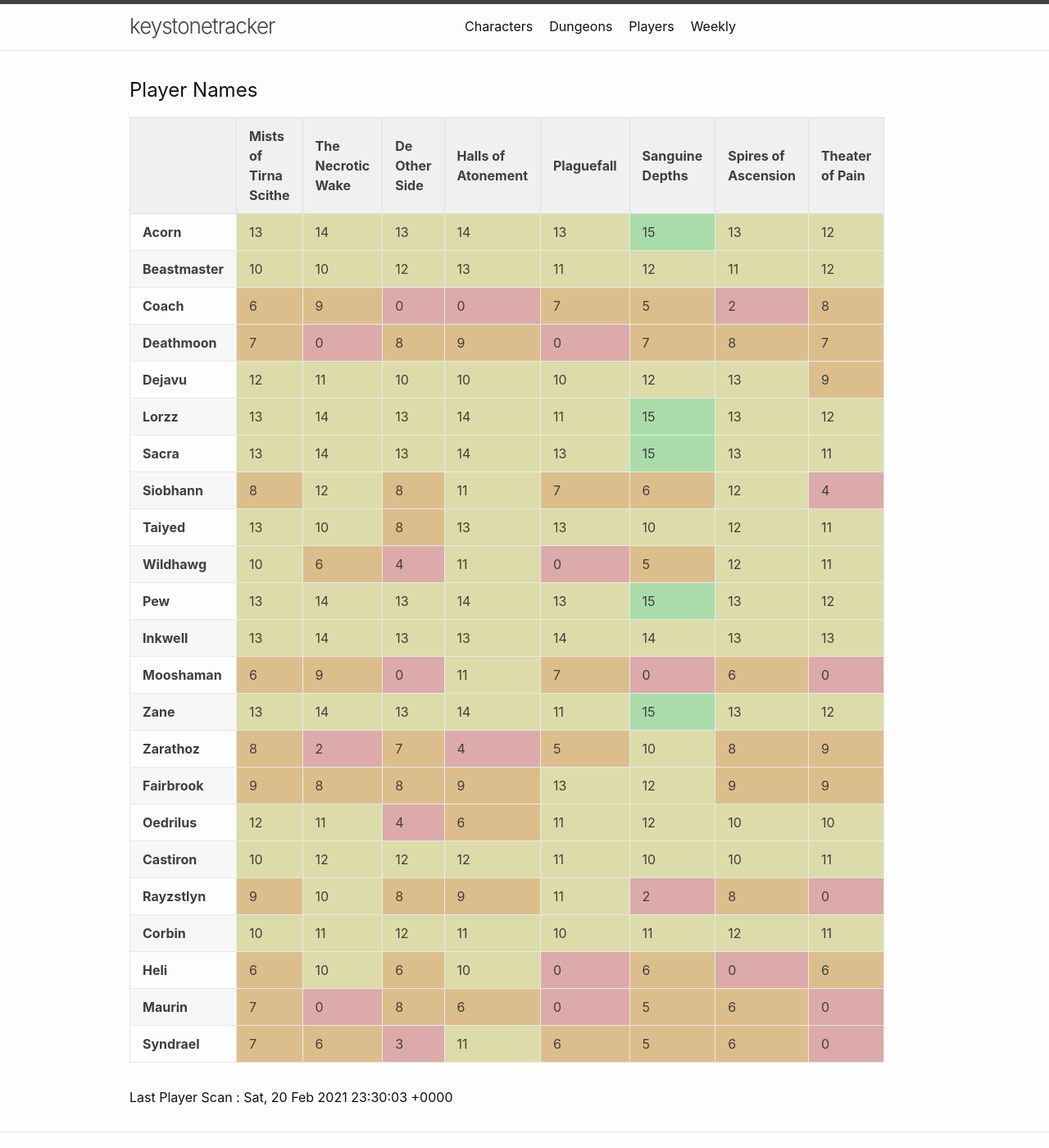
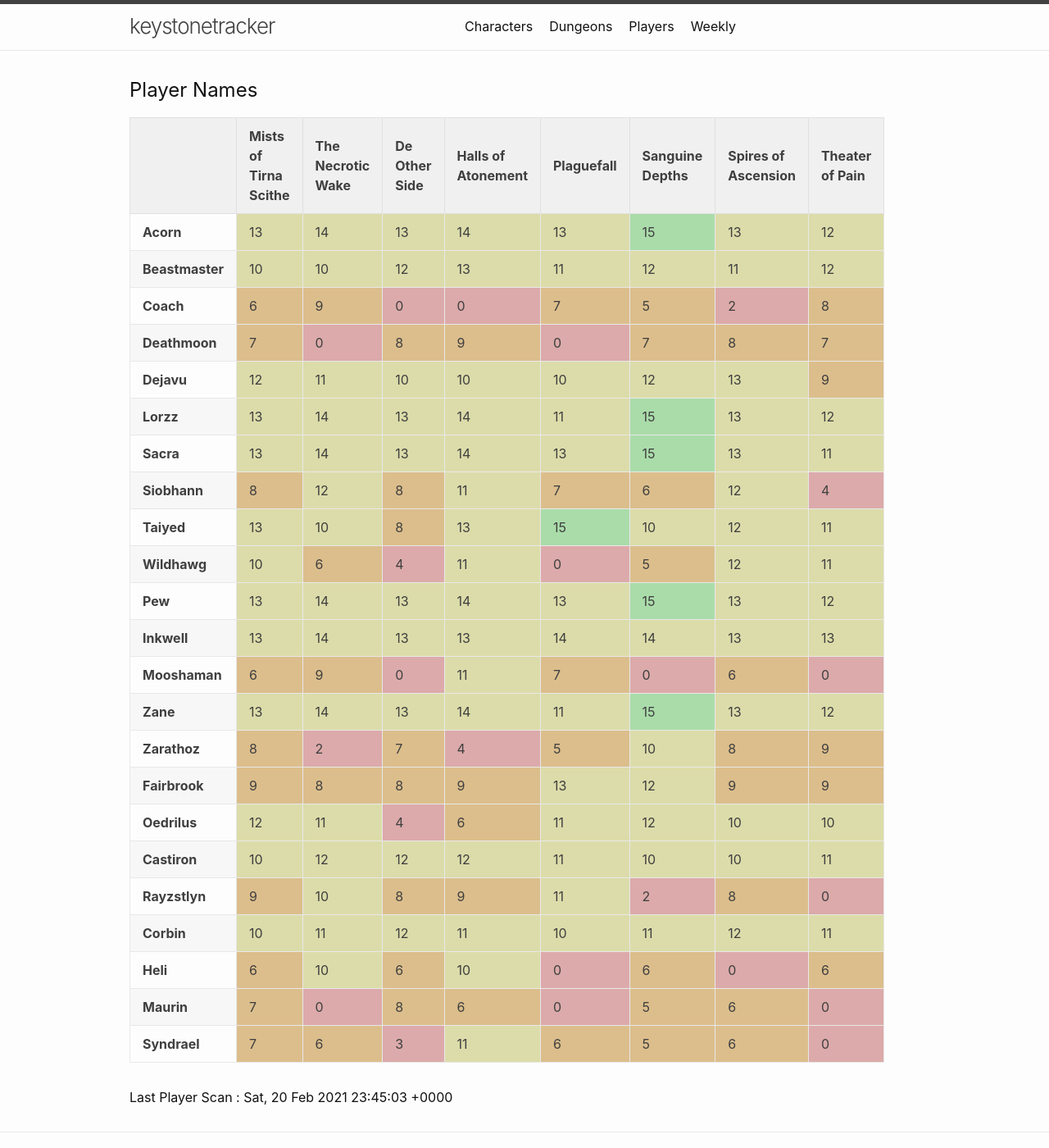
Before and after one commit to eldertribunal/keystonetracker, a Jekyll site: the page built from players.md, in a window 1280 px wide and 1400 px high. Shown: the whole window at 82% size. Built offline with Jekyll 4.4.1, drawn with Linux system fonts in a browser that asks for light colours.

Commit message:
auto scan Sat Feb 20 23:45:35 UTC 2021

```diff
--- a/_data/characters.json
+++ b/_data/characters.json
@@ -519,7 +519,7 @@
       },
       {
         "name": "Plaguefall",
-        "level": 13,
+        "level": 15,
         "id": 379
       },
       {
--- a/_data/players.json
+++ b/_data/players.json
@@ -384,7 +384,7 @@
       },
       {
         "name": "Plaguefall",
-        "level": 13,
+        "level": 15,
         "id": 379
       },
       {
--- a/_data/scanned.json
+++ b/_data/scanned.json
@@ -1,3 +1,3 @@
 {
-  "timestamp": 1613863803
+  "timestamp": 1613864703
 }
```
